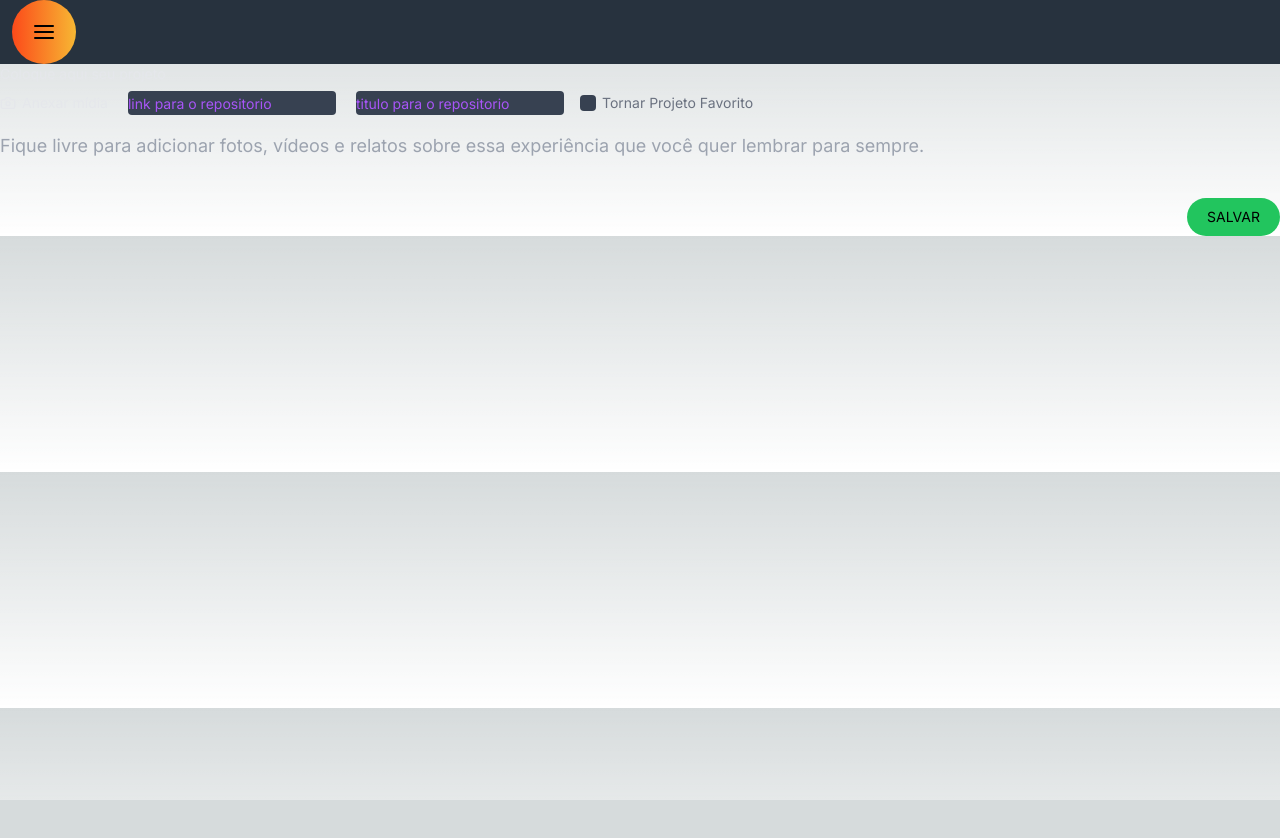
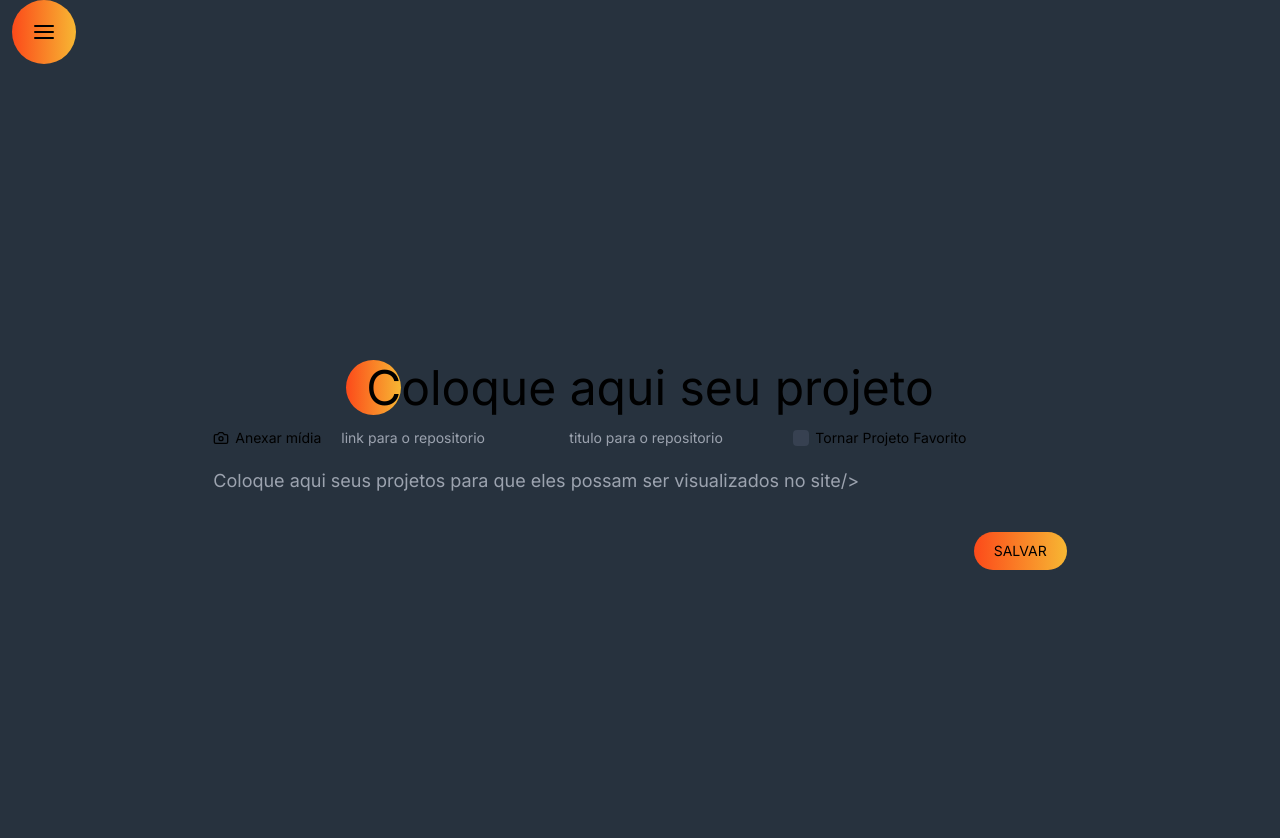
Before and after one commit to GabrielFeBe/portfolio-frontend, a Next.js app: page /adding in a window 1280 px wide. Shown: the top 838 px of the page. Before the commit the page ends 800 px from the top, so only its background shows below. Built offline with nearby package versions, Linux system fonts and the light colour scheme; no server answers.

Commit message:
reformulando designer de páginas e dividindo alguns componentes.

```diff
--- a/src/app/adding/page.tsx
+++ b/src/app/adding/page.tsx
@@ -1,115 +1,11 @@
 'use client'
-import { api } from '@/lib/api'
-import { FormEvent, useState } from 'react'
-import Cookie from 'js-cookie'
-import { useRouter } from 'next/navigation'
-import MediaPicker from '@/app/components/MediaPicker'
-import { Camera } from 'lucide-react'
+import React from 'react'
+import AddingNewProject from '../components/AddingNewProject'
 
 export default function CreatingPost() {
-  const [isFavorite, setIsFavorite] = useState<boolean>(false)
-
-  const router = useRouter()
-
-  async function handleCreateMemory(event: FormEvent<HTMLFormElement>) {
-    event.preventDefault()
-    const formData = new FormData(event.currentTarget)
-    const fileToUpload = formData.get('coverUrl')
-    let image = ''
-    if (fileToUpload) {
-      const uploadFormData = new FormData()
-      uploadFormData.set('file', fileToUpload)
-      const uploadResponse = await api.post('/upload', uploadFormData)
-      image = uploadResponse.data
-    }
-    const token = Cookie.get('token')
-
-    await api.post(
-      '/posts',
-      {
-        projectImage: image,
-        projectDescription: formData.get('content'),
-        repositoryLink: formData.get('repositoryLink'),
-        isFavorite,
-        title: formData.get('title'),
-      },
-      {
-        headers: {
-          Authorization: token,
-        },
-      },
-    )
-
-    router.push('/')
-    router.refresh()
-  }
   return (
-    <form onSubmit={handleCreateMemory} className="flex flex-1 flex-col gap-2">
-      <div className="flex items-center justify-start">
-        <span className="w-60 text-sm leading-snug text-gray-200">
-          Coloque aqui seu projeto
-        </span>
-      </div>
-      <div className="flex items-center gap-4">
-        <label
-          htmlFor="media"
-          className="flex cursor-pointer items-center gap-1.5 text-sm text-gray-200 hover:text-gray-100"
-        >
-          <Camera className="h-4 w-4"></Camera>
-          Anexar mídia
-        </label>
-        <label
-          htmlFor="repositoryLink"
-          className="flex items-center gap-1.5 text-sm text-gray-200 hover:text-gray-100"
-        >
-          <input
-            type="text"
-            name="repositoryLink"
-            id="repositoryLink"
-            placeholder="link para o repositorio"
-            className="ml-1 h-6 w-52 rounded border-gray-400 bg-gray-700 text-purple-500 placeholder:text-purple-500"
-          />
-        </label>
-        <label
-          htmlFor="title"
-          className="flex items-center gap-1.5 text-sm text-gray-200 hover:text-gray-100"
-        >
-          <input
-            type="text"
-            name="title"
-            id="title"
-            placeholder="titulo para o repositorio"
-            className="ml-1 h-6 w-52 rounded border-gray-400 bg-gray-700 text-purple-500 placeholder:text-purple-500"
-          />
-        </label>
-        <label
-          htmlFor="isFavorite"
-          className="flex items-center gap-1.5 text-sm text-gray-500 hover:text-gray-400 "
-        >
-          <input
-            type="checkbox"
-            name="isFavorite"
-            id="isFavorite"
-            checked={isFavorite}
-            onChange={() => setIsFavorite(!isFavorite)}
-            className="h-4 w-4 appearance-none rounded border-gray-400 bg-gray-700 text-purple-500  checked:bg-purple-900 focus:border-purple-300 focus:outline-none focus:ring"
-          />
-          Tornar Projeto Favorito
-        </label>
-      </div>
-      <MediaPicker />
-      <textarea
-        name="content"
-        spellCheck={false}
-        className="w-full flex-1 resize-none rounded border-0 bg-transparent p-0 text-lg leading-relaxed text-gray-100 placeholder:text-gray-400 focus:ring-0"
-        placeholder="Fique livre para adicionar fotos, vídeos e relatos sobre essa experiência que você quer lembrar para sempre."
-      />
-      <button
-        type="submit"
-        className="font-alt inline-block self-end rounded-full bg-green-500 px-5 py-3 text-sm uppercase leading-none text-black hover:bg-green-600"
-      >
-        Salvar
-      </button>
-    </form>
+    <main className="flex min-h-screen w-full items-center justify-center">
+      <AddingNewProject />
+    </main>
   )
 }
--- /dev/null
+++ b/src/app/components/AddingNewProject.tsx
@@ -0,0 +1,122 @@
+'use client'
+import { api } from '@/lib/api'
+import React, { FormEvent, useState } from 'react'
+import Cookie from 'js-cookie'
+import { useRouter } from 'next/navigation'
+import MediaPicker from '@/app/components/MediaPicker'
+import { Camera } from 'lucide-react'
+import StatementBall from './StatementBall'
+
+export default function AddingNewProject() {
+  const [isFavorite, setIsFavorite] = useState<boolean>(false)
+
+  const router = useRouter()
+
+  async function handleCreateMemory(event: FormEvent<HTMLFormElement>) {
+    event.preventDefault()
+    const formData = new FormData(event.currentTarget)
+    const fileToUpload = formData.get('coverUrl')
+    let image = ''
+    if (fileToUpload) {
+      const uploadFormData = new FormData()
+      uploadFormData.set('file', fileToUpload)
+      const uploadResponse = await api.post('/upload', uploadFormData)
+      image = uploadResponse.data
+    }
+    const token = Cookie.get('token')
+
+    await api.post(
+      '/posts',
+      {
+        projectImage: image,
+        projectDescription: formData.get('content'),
+        repositoryLink: formData.get('repositoryLink'),
+        isFavorite,
+        title: formData.get('title'),
+      },
+      {
+        headers: {
+          Authorization: token,
+        },
+      },
+    )
+
+    router.push('/')
+    router.refresh()
+  }
+
+  return (
+    <form
+      onSubmit={handleCreateMemory}
+      className="flex  min-h-full w-2/3 flex-col gap-2"
+    >
+      <div className="flex items-center justify-start">
+        <StatementBall
+          orange="C"
+          rest="oloque aqui seu projeto"
+          bgColor="customGray"
+        />
+      </div>
+      <div className="flex items-center gap-4">
+        <label
+          htmlFor="media"
+          className="flex cursor-pointer items-center gap-1.5 text-sm "
+        >
+          <Camera className="h-4 w-4"></Camera>
+          Anexar mídia
+        </label>
+        <label
+          htmlFor="repositoryLink"
+          className=" ml-1 flex items-center gap-1.5 text-sm "
+        >
+          <input
+            type="text"
+            name="repositoryLink"
+            id="repositoryLink"
+            placeholder="link para o repositorio"
+            className="h-6 w-52 rounded border-gray-400 bg-transparent"
+          />
+        </label>
+        <label
+          htmlFor="title"
+          className="flex items-center gap-1.5 text-sm text-gray-200 hover:text-gray-100"
+        >
+          <input
+            type="text"
+            name="title"
+            id="title"
+            placeholder="titulo para o repositorio"
+            className="ml-1 h-6 w-52 rounded border-gray-400 bg-transparent"
+          />
+        </label>
+        <label
+          htmlFor="isFavorite"
+          className="flex items-center gap-1.5 text-sm hover:text-gray-400 "
+        >
+          <input
+            type="checkbox"
+            name="isFavorite"
+            id="isFavorite"
+            checked={isFavorite}
+            onChange={() => setIsFavorite(!isFavorite)}
+            className="h-4 w-4 appearance-none rounded border-gray-400 bg-gray-700 text-purple-500  checked:bg-purple-900 focus:border-purple-300 focus:outline-none focus:ring"
+          />
+          Tornar Projeto Favorito
+        </label>
+      </div>
+      <MediaPicker />
+      <textarea
+        name="content"
+        spellCheck={false}
+        className="w-full flex-1 resize-none rounded border-0 bg-transparent p-0 text-lg leading-relaxed text-gray-100 placeholder:text-gray-400 focus:ring-0"
+        placeholder="Coloque aqui seus projetos para que eles possam ser visualizados no site/>"
+      />
+      <button
+        type="submit"
+        className="font-alt hover:mix-blend inline-block self-end  rounded-full bg-gradient-to-r from-customOrange to-customRed px-5 py-3 text-sm uppercase leading-none transition duration-300 hover:opacity-70"
+      >
+        Salvar
+      </button>
+    </form>
+  )
+}
--- a/src/app/components/AdminButton.tsx
+++ b/src/app/components/AdminButton.tsx
@@ -9,7 +9,7 @@ export default function AdminButton() {
 
   return (
     <button
-      className="font-alt fixed bottom-0 right-0 inline-block w-44 self-center rounded-full bg-green-500 px-5 py-3 text-sm uppercase leading-none text-black hover:bg-green-600"
+      className="hover:mix-blend fixed bottom-0 right-0 inline-block w-44  rounded-full bg-gradient-to-r from-customOrange to-customRed px-5 py-3 text-center text-sm leading-none text-black transition duration-300 hover:opacity-70"
       onClick={() => {
         Cookies.set('token', 'admin', { expires: 7 })
         router.push('/adding')
--- a/src/app/components/NavBar.tsx
+++ b/src/app/components/NavBar.tsx
@@ -2,9 +2,11 @@ import React from 'react'
 import Link from 'next/link'
 import { cookies } from 'next/headers'
 import CloseNavBar from './CloseNavBar'
+import Sair from './Sair'
 
 export default function NavBar() {
   const token = cookies().get('token')?.value
+
   return (
     <CloseNavBar>
       <div>
@@ -14,13 +16,15 @@ export default function NavBar() {
         >
           Add New Project
         </Link>
-        {!token && (
+        {!token ? (
           <Link
             href="/login"
             className="hover:mix-blend inline-block w-44 self-center rounded-full bg-gradient-to-r from-customOrange to-customRed px-5 py-3 text-center text-sm leading-none text-black transition duration-300 hover:opacity-70"
           >
             Login
           </Link>
+        ) : (
+          <Sair></Sair>
         )}
         <Link
           href="/"
--- /dev/null
+++ b/src/app/components/Sair.tsx
@@ -0,0 +1,20 @@
+'use client'
+import Cookies from 'js-cookie'
+import { useRouter } from 'next/navigation'
+
+import React from 'react'
+
+export default function Sair() {
+  const router = useRouter()
+  return (
+    <button
+      onClick={() => {
+        Cookies.remove('token')
+        router.refresh()
+      }}
+      className="hover:mix-blend inline-block w-44 self-center rounded-full bg-gradient-to-r from-customOrange to-customRed px-5 py-3 text-center text-sm leading-none text-black transition duration-300 hover:opacity-70"
+    >
+      Sair
+    </button>
+  )
+}
--- a/src/app/globals.css
+++ b/src/app/globals.css
@@ -18,14 +18,29 @@
 
 body {
   color: rgb(var(--foreground-rgb));
-  background: linear-gradient(
-      to bottom,
-      transparent,
-      rgb(var(--background-end-rgb))
-    )
-    rgb(var(--background-start-rgb));
+  background-color: #27323E;
 }
 
 .border-gradient {
   border-image: linear-gradient(135deg, #FC4A1A, #F7B733) 1;
 }
+
+.placeholder-text-gradient::placeholder {
+  background-image: linear-gradient(to right, #ff0000, #00ff00);
+  background-clip: text;
+  -webkit-background-clip: text;
+  color: transparent;
+}
+
+.text-gradient {
+  background-image: linear-gradient(to right, #ff0000, #00ff00);
+  background-clip: text;
+  -webkit-background-clip: text;
+  color: transparent;
+}
+.hover\:text-gradient:hover {
+  background-image: linear-gradient(to right, #00ff00, #ff0000);
+  background-clip: text;
+  -webkit-background-clip: text;
+  color: transparent;
+}
--- /dev/null
+++ b/src/app/sucess/page.tsx
@@ -0,0 +1,23 @@
+'use client'
+import { useRouter } from 'next/navigation'
+import React, { useEffect } from 'react'
+
+export default function Sucess() {
+  const router = useRouter()
+  useEffect(() => {
+    const delay = 3000
+    const redirectTimer = setTimeout(() => {
+      router.push('/')
+    }, delay)
+
+    return () => clearTimeout(redirectTimer)
+  }, [router])
+
+  return (
+    <main className="flex min-h-screen min-w-full flex-1 items-center justify-center bg-customGray">
+      <h1 className="bg-gradient-to-r from-purple-500 to-pink-500 bg-clip-text text-5xl font-bold text-transparent ">
+        Você enviou um email com sucesso
+      </h1>
+    </main>
+  )
+}
```
Also changed, not shown: src/app/components/LoginFrom.tsx (+15 -3 lines).
